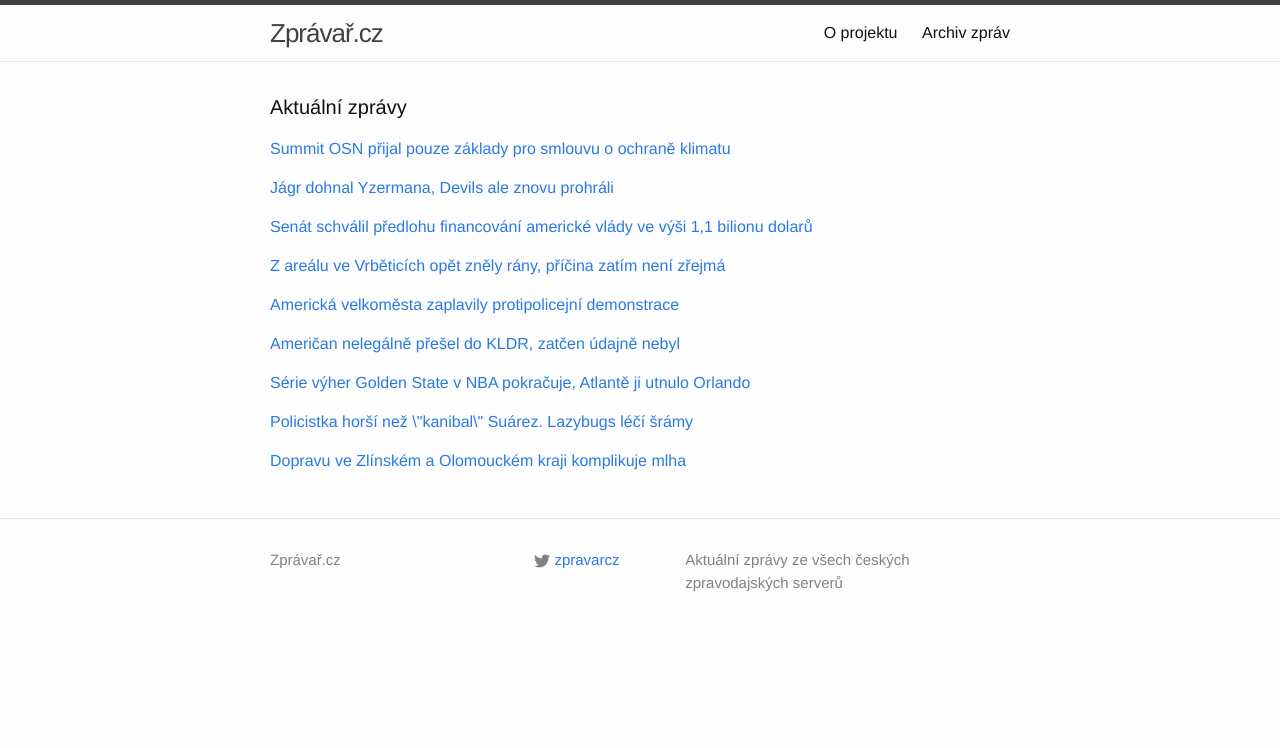
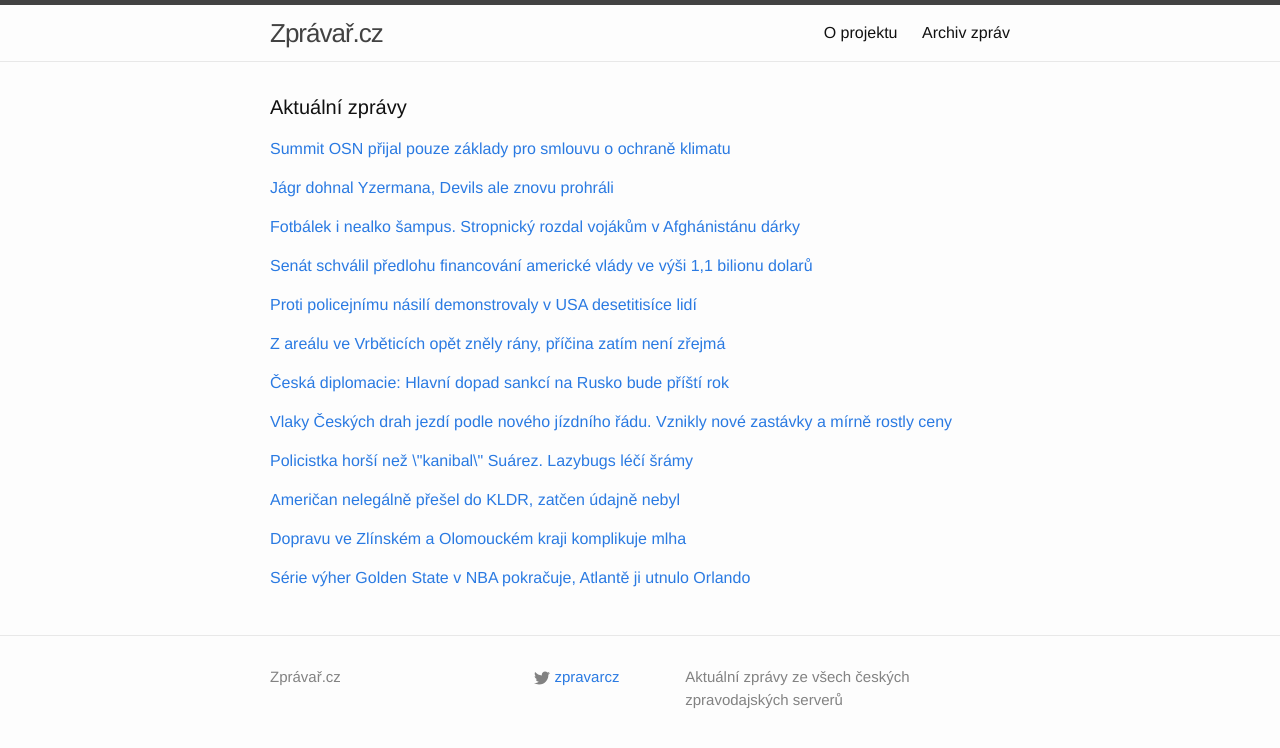
Before and after one commit to adliska/zpravar, a Jekyll site: the page built from index.html, in a window 1280 px wide. Shown: the top 748 px of the page. Built offline with Jekyll 4.4.1, drawn with Linux system fonts in a browser that asks for light colours.

Commit message:
zpravar news update

```diff
--- a/index.html
+++ b/index.html
@@ -28,8 +28,18 @@ layout: default
 <li><a href=http://www.denik.cz/hokej/jagr-dohnal-yzermana-devils-ale-znovu-prohrali-20141214.html>Jágr dohnal Yzermana, Devils ale znovu prohráli - www.denik.cz</a></li>
 <li><a href=http://sport.aktualne.cz/voracek-zaril-jenze-seugin-sestrelil-devils-a-dal-mu-unika/r~feaf89f2830c11e4bdad0025900fea04/>Voráček zářil, jenže Seugin sestřelil Devils a dál mu uniká - sport.aktualne.cz</a></li>
 </ul>
-</div><p><a href="javascript:;" onclick="toggle_visibility('zpravy2')">Senát schválil předlohu financování americké vlády ve výši 1,1 bilionu dolarů</a></p>
+</div><p><a href="javascript:;" onclick="toggle_visibility('zpravy2')">Fotbálek i nealko šampus. Stropnický rozdal vojákům v Afghánistánu dárky</a></p>
 <div id="zpravy2" style="display:none">
+<ul>
+<li><a href=http://zpravy.idnes.cz/stropnicky-v-afghanistanu-d0j-/zahranicni.aspx?c=A141214_102029_zahranicni_cen>Fotbálek i nealko šampus. Stropnický rozdal vojákům v Afghánistánu dárky - zpravy.idnes.cz</a></li>
+<li><a href=http://www.lidovky.cz/stropnicky-navstivil-ceske-vojaky-v-afghanistanu-fs3-/zpravy-svet.aspx?c=A141214_102510_ln_zahranici_mmu>Stropnický navštívil české vojáky v Afghánistánu navzdory útokům Talibanu  - www.lidovky.cz</a></li>
+<li><a href=http://www.ceskatelevize.cz/ct24/domaci/295442-stropnicky-privezl-vojakum-do-afghanistanu-k-vanocum-fotbalek/>Stropnický přivezl vojákům do Afghánistánu k Vánocům fotbálek - www.ceskatelevize.cz</a></li>
+<li><a href=http://zpravy.aktualne.cz/zahranici/stropnicky-navstivil-ceske-vojaky-v-afghanistanu/r~0bf2a1bc837111e493c9002590604f2e/>Stropnický navštívil české vojáky v Afghánistánu - zpravy.aktualne.cz</a></li>
+<li><a href=http://echo24.cz/a/iusP9>Afghánský prezident emotivně odsoudil útoky Talibanu - echo24.cz</a></li>
+<li><a href=http://www.ceskenoviny.cz/zpravy/zpravy/afghansky-prezident-ghani-odsoudil-sobotni-utoky-hnuti-taliban/1158712>Afghánský prezident Ghaní odsoudil sobotní útoky hnutí Taliban - www.ceskenoviny.cz</a></li>
+</ul>
+</div><p><a href="javascript:;" onclick="toggle_visibility('zpravy3')">Senát schválil předlohu financování americké vlády ve výši 1,1 bilionu dolarů</a></p>
+<div id="zpravy3" style="display:none">
 <ul>
 <li><a href=http://zahranicni.ihned.cz/amerika-usa/c1-63257960-senat-schvalil-predlohu-financovani-americke-vlady-ve-vysi-1-1-bilionu-dolaru>Senát schválil předlohu financování americké vlády ve výši 1,1 bilionu dolarů - zahranicni.ihned.cz</a></li>
 <li><a href=http://zpravy.aktualne.cz/zahranici/americky-senat-schvalil-plan-financovani-vlady/r~db146878835c11e49e4b0025900fea04/>Americký Senát schválil plán financování vlády - zpravy.aktualne.cz</a></li>
@@ -38,8 +48,18 @@ layout: default
 <li><a href=http://zpravy.e15.cz/zahranicni/politika/americky-senat-schvalil-plan-financovani-vlady-1145611>Americký Senát schválil plán financování vlády - zpravy.e15.cz</a></li>
 <li><a href=http://zpravy.e15.cz/zahranicni/politika/senat-usa-prodlouzil-provizorium-pro-financovani-vladnich-uradu-do-stredy-1145611>Senát USA prodloužil provizorium pro financování vládních úřadů. Do středy - zpravy.e15.cz</a></li>
 </ul>
-</div><p><a href="javascript:;" onclick="toggle_visibility('zpravy3')">Z areálu ve Vrběticích opět zněly rány, příčina zatím není zřejmá</a></p>
-<div id="zpravy3" style="display:none">
+</div><p><a href="javascript:;" onclick="toggle_visibility('zpravy4')">Proti policejnímu násilí demonstrovaly v USA desetitisíce lidí</a></p>
+<div id="zpravy4" style="display:none">
+<ul>
+<li><a href=http://www.novinky.cz/zahranicni/amerika/356317-proti-policejnimu-nasili-demonstrovaly-v-usa-desetitisice-lidi.html>Proti policejnímu násilí demonstrovaly v USA desetitisíce lidí - www.novinky.cz</a></li>
+<li><a href=http://www.ceskatelevize.cz/ct24/svet/295440-americka-velkomesta-zaplavily-protipolicejni-demonstrace/>Americká velkoměsta zaplavily protipolicejní demonstrace - www.ceskatelevize.cz</a></li>
+<li><a href=http://www.tyden.cz/rubriky/zahranici/amerika/stop-policejni-brutalite-demonstrovali-lide-v-usa_327224.html>Stop policejní brutalitě! demonstrovali lidé v USA - www.tyden.cz</a></li>
+<li><a href=http://www.ceskenoviny.cz/zpravy/zpravy/tisice-lidi-v-usa-demonstrovaly-proti-policejnimu-nasili/1158671>Tisíce lidí v USA demonstrovaly proti policejnímu násilí - www.ceskenoviny.cz</a></li>
+<li><a href=http://www.lidovky.cz/myslime-to-vazne-tisice-lidi-demonstrovaly-v-usa-proti-policejnimu-nasili-1uz-/zpravy-svet.aspx?c=A141214_074842_ln_zahranici_hm>„Myslíme to vážně!“ Tisíce lidí demonstrovaly v USA proti policejnímu násilí  - www.lidovky.cz</a></li>
+<li><a href=http://www.novinky.cz/zahranicni/amerika/356309-tisice-lidi-vyrazily-ve-washingtonu-do-ulic-kvuli-udajne-zvuli-policie.html>Tisíce lidí vyrazily ve Washingtonu do ulic kvůli údajné zvůli policie - www.novinky.cz</a></li>
+</ul>
+</div><p><a href="javascript:;" onclick="toggle_visibility('zpravy5')">Z areálu ve Vrběticích opět zněly rány, příčina zatím není zřejmá</a></p>
+<div id="zpravy5" style="display:none">
 <ul>
 <li><a href=http://zpravy.idnes.cz/dalsi-rany-znely-z-arealu-ve-vrbeticich-d9b-/domaci.aspx?c=A141214_084458_domaci_cen>Z areálu ve Vrběticích opět zněly rány, příčina zatím není zřejmá - zpravy.idnes.cz</a></li>
 <li><a href=http://www.novinky.cz/krimi/356315-z-vrbetic-se-ozvaly-dalsi-dve-rany-policie-overuje-zda-slo-o-vybuchy.html>Z Vrbětic se ozvaly další dvě rány. Policie ověřuje, zda šlo o výbuchy - www.novinky.cz</a></li>
@@ -47,41 +67,48 @@ layout: default
 <li><a href=http://www.denik.cz/z_domova/z-arealu-ve-vrbeticich-se-ozvaly-dve-rany-policie-proveruje-zda-slo-o-vybuchy-20.html>Z areálu ve Vrběticích se ozvaly dvě rány. Policie prověřuje, zda šlo o výbuchy - www.denik.cz</a></li>
 <li><a href=http://www.ceskenoviny.cz/zpravy/zpravy/z-vrbetic-se-ozvaly-dve-rany-policie-overuje-zda-slo-o-vybuchy/1158692>Z Vrbětic se ozvaly dvě rány, policie ověřuje, zda šlo o výbuchy - www.ceskenoviny.cz</a></li>
 </ul>
-</div><p><a href="javascript:;" onclick="toggle_visibility('zpravy4')">Americká velkoměsta zaplavily protipolicejní demonstrace</a></p>
-<div id="zpravy4" style="display:none">
+</div><p><a href="javascript:;" onclick="toggle_visibility('zpravy6')">Česká diplomacie: Hlavní dopad sankcí na Rusko bude příští rok</a></p>
+<div id="zpravy6" style="display:none">
 <ul>
-<li><a href=http://www.ceskatelevize.cz/ct24/svet/295440-americka-velkomesta-zaplavily-protipolicejni-demonstrace/>Americká velkoměsta zaplavily protipolicejní demonstrace - www.ceskatelevize.cz</a></li>
-<li><a href=http://www.tyden.cz/rubriky/zahranici/amerika/stop-policejni-brutalite-demonstrovali-lide-v-usa_327224.html>Stop policejní brutalitě! demonstrovali lidé v USA - www.tyden.cz</a></li>
-<li><a href=http://www.ceskenoviny.cz/zpravy/zpravy/tisice-lidi-v-usa-demonstrovaly-proti-policejnimu-nasili/1158671>Tisíce lidí v USA demonstrovaly proti policejnímu násilí - www.ceskenoviny.cz</a></li>
-<li><a href=http://www.lidovky.cz/myslime-to-vazne-tisice-lidi-demonstrovaly-v-usa-proti-policejnimu-nasili-1uz-/zpravy-svet.aspx?c=A141214_074842_ln_zahranici_hm>„Myslíme to vážně!“ Tisíce lidí demonstrovaly v USA proti policejnímu násilí  - www.lidovky.cz</a></li>
-<li><a href=http://www.novinky.cz/zahranicni/amerika/356309-tisice-lidi-vyrazily-ve-washingtonu-do-ulic-kvuli-udajne-zvuli-policie.html>Tisíce lidí vyrazily ve Washingtonu do ulic kvůli údajné zvůli policie - www.novinky.cz</a></li>
+<li><a href=http://zpravy.e15.cz/domaci/politika/ceska-diplomacie-hlavni-dopad-sankci-na-rusko-bude-pristi-rok-1145618>Česká diplomacie: Hlavní dopad sankcí na Rusko bude příští rok - zpravy.e15.cz</a></li>
+<li><a href=http://www.tyden.cz/rubriky/zahranici/rusko-a-okoli/dopad-sankci-rusko-teprve-pociti-cesi-pisi-i-o-represich-kremlu_327237.html>Dopad sankcí Rusko teprve pocítí. Češi píší i o represích Kremlu - www.tyden.cz</a></li>
+<li><a href=http://www.ceskenoviny.cz/zpravy/zpravy/hlavni-dopad-sankci-na-rusko-bude-pristi-rok-tvrdi-diplomacie/1158710>Hlavní dopad sankcí na Rusko bude příští rok, tvrdí diplomacie - www.ceskenoviny.cz</a></li>
+<li><a href=http://domaci.ihned.cz/c1-63258160-dopad-sankci-rusove-pociti-zejmena-pristi-rok-mini-ceske-ministerstvo-zahranici>Dopad sankcí Rusové pocítí zejména příští rok, míní české ministerstvo zahraničí - domaci.ihned.cz</a></li>
 </ul>
-</div><p><a href="javascript:;" onclick="toggle_visibility('zpravy5')">Američan nelegálně přešel do KLDR, zatčen údajně nebyl</a></p>
-<div id="zpravy5" style="display:none">
+</div><p><a href="javascript:;" onclick="toggle_visibility('zpravy7')">Vlaky Českých drah jezdí podle nového jízdního řádu. Vznikly nové zastávky a mírně rostly ceny </a></p>
+<div id="zpravy7" style="display:none">
+<ul>
+<li><a href=http://www.rozhlas.cz/_zprava/vlaky-ceskych-drah-jezdi-podle-noveho-jizdniho-radu-vznikly-nove-zastavky-a-mirne-rostly-ceny--1432272>Vlaky Českých drah jezdí podle nového jízdního řádu. Vznikly nové zastávky a mírně rostly ceny  - www.rozhlas.cz</a></li>
+<li><a href=http://zpravy.aktualne.cz/finance/novy-jizdni-rad-ceske-drahy-od-14-prosince-2014-2015/r~f32418a0820311e4995d002590604f2e/>Nový jízdní řád: Mírné zdražení a povinný lístek pro děti - zpravy.aktualne.cz</a></li>
+<li><a href=http://www.rozhlas.cz/_zprava/vlaky-ceskych-drah-jezdi-podle-noveho-jizdniho-radu-menily-se-ceny-i-zastavky--1432272>Vlaky Českých drah jezdí podle nového jízdního řádu. Měnily se ceny i zastávky  - www.rozhlas.cz</a></li>
+<li><a href=http://www.ceskatelevize.cz/ct24/domaci/295165-plati-novy-jizdni-rad-zmeny-nejsou-jen-kosmeticke/>Platí nový jízdní řád, změny nejsou jen kosmetické - www.ceskatelevize.cz</a></li>
+</ul>
+</div><p><a href="javascript:;" onclick="toggle_visibility('zpravy8')">Policistka horší než \"kanibal\" Suárez. Lazybugs léčí šrámy</a></p>
+<div id="zpravy8" style="display:none">
+<ul>
+<li><a href=http://www.tyden.cz/rubriky/sport/ostatni-sporty/policistka-horsi-nez-kanibal-suarez-lazybugs-leci-sramy_327203.html>Policistka horší než \"kanibal\" Suárez. Lazybugs léčí šrámy - www.tyden.cz</a></li>
+<li><a href=http://www.tyden.cz/rubriky/sport/ostatni-sporty/policistka-horsi-nez-kanibal-suarez-lazybugs-pocitaji-sramy_327203.html>Policistka horší než \"kanibal\" Suárez. Lazybugs počítají šrámy - www.tyden.cz</a></li>
+<li><a href=http://www.tyden.cz/rubriky/sport/ostatni-sporty/policistka-horsi-nez-kanibal-suarez-lazybugs-pocitaji-prvni-sramy_327203.html>Policistka horší než \"kanibal\" Suárez. Lazybugs počítají první šrámy - www.tyden.cz</a></li>
+</ul>
+</div><p><a href="javascript:;" onclick="toggle_visibility('zpravy9')">Američan nelegálně přešel do KLDR, zatčen údajně nebyl</a></p>
+<div id="zpravy9" style="display:none">
 <ul>
 <li><a href=http://zpravy.aktualne.cz/zahranici/american-nelegalne-presel-do-kldr-zatcen-udajne-nebyl/r~86f37d4a836311e4b6d20025900fea04/>Američan nelegálně přešel do KLDR, zatčen údajně nebyl - zpravy.aktualne.cz</a></li>
 <li><a href=http://zpravy.idnes.cz/kldr-uazala-novinarum-americana-martineze-fje-/zahranicni.aspx?c=A141214_080601_zahranicni_cen>KLDR ukázala Američana, který vnikl nelegálně do země. Kritizoval USA - zpravy.idnes.cz</a></li>
 <li><a href=http://www.ceskenoviny.cz/zpravy/zpravy/american-ktery-nelegalne-presel-do-kldr-udajne-nebyl-zatcen/1158688>Američan, který nelegálně přešel do KLDR, údajně nebyl zatčen - www.ceskenoviny.cz</a></li>
 </ul>
-</div><p><a href="javascript:;" onclick="toggle_visibility('zpravy6')">Série výher Golden State v NBA pokračuje, Atlantě ji utnulo Orlando</a></p>
-<div id="zpravy6" style="display:none">
+</div><p><a href="javascript:;" onclick="toggle_visibility('zpravy10')">Dopravu ve Zlínském a Olomouckém kraji komplikuje mlha</a></p>
+<div id="zpravy10" style="display:none">
+<ul>
+<li><a href=http://www.novinky.cz/domaci/356311-dopravu-ve-zlinskem-a-olomouckem-kraji-komplikuje-mlha.html>Dopravu ve Zlínském a Olomouckém kraji komplikuje mlha - www.novinky.cz</a></li>
+<li><a href=http://www.ceskenoviny.cz/zpravy/zpravy/dopravu-v-olomouckem-a-zlinskem-kraji-misty-komplikuje-mlha/1158685>Dopravu v Olomouckém a Zlínském kraji místy komplikuje mlha - www.ceskenoviny.cz</a></li>
+<li><a href=http://www.denik.cz/z_domova/dopravu-na-morave-misty-komplikuje-mlha-20141214.html>Dopravu na Moravě místy komplikuje mlha - www.denik.cz</a></li>
+</ul>
+</div><p><a href="javascript:;" onclick="toggle_visibility('zpravy11')">Série výher Golden State v NBA pokračuje, Atlantě ji utnulo Orlando</a></p>
+<div id="zpravy11" style="display:none">
 <ul>
 <li><a href=http://sport.idnes.cz/basketbal-nba-zpravodajstvi-dgc-/basket.aspx?c=A141214_092720_sport-basket_rou>Série výher Golden State v NBA pokračuje, Atlantě ji utnulo Orlando - sport.idnes.cz</a></li>
 <li><a href=http://www.sportovninoviny.cz/zpravy/serie-vyher-golden-state-v-nba-trva-atlante-ji-ukoncilo-orlando/1158707>Série výher Golden State v NBA trvá, Atlantě ji ukončilo Orlando - www.sportovninoviny.cz</a></li>
 <li><a href=http://www.denik.cz/ostatni_sport/golden-state-se-veze-na-vitezne-vlne-atlante-ukoncilo-serii-orlando-20141214.html>Úchvatná série Golden State pokračuje, Atlantě ji ukončilo Orlando - www.denik.cz</a></li>
 </ul>
-</div><p><a href="javascript:;" onclick="toggle_visibility('zpravy7')">Policistka horší než \"kanibal\" Suárez. Lazybugs léčí šrámy</a></p>
-<div id="zpravy7" style="display:none">
-<ul>
-<li><a href=http://www.tyden.cz/rubriky/sport/ostatni-sporty/policistka-horsi-nez-kanibal-suarez-lazybugs-leci-sramy_327203.html>Policistka horší než \"kanibal\" Suárez. Lazybugs léčí šrámy - www.tyden.cz</a></li>
-<li><a href=http://www.tyden.cz/rubriky/sport/ostatni-sporty/policistka-horsi-nez-kanibal-suarez-lazybugs-pocitaji-sramy_327203.html>Policistka horší než \"kanibal\" Suárez. Lazybugs počítají šrámy - www.tyden.cz</a></li>
-<li><a href=http://www.tyden.cz/rubriky/sport/ostatni-sporty/policistka-horsi-nez-kanibal-suarez-lazybugs-pocitaji-prvni-sramy_327203.html>Policistka horší než \"kanibal\" Suárez. Lazybugs počítají první šrámy - www.tyden.cz</a></li>
-</ul>
-</div><p><a href="javascript:;" onclick="toggle_visibility('zpravy8')">Dopravu ve Zlínském a Olomouckém kraji komplikuje mlha</a></p>
-<div id="zpravy8" style="display:none">
-<ul>
-<li><a href=http://www.novinky.cz/domaci/356311-dopravu-ve-zlinskem-a-olomouckem-kraji-komplikuje-mlha.html>Dopravu ve Zlínském a Olomouckém kraji komplikuje mlha - www.novinky.cz</a></li>
-<li><a href=http://www.ceskenoviny.cz/zpravy/zpravy/dopravu-v-olomouckem-a-zlinskem-kraji-misty-komplikuje-mlha/1158685>Dopravu v Olomouckém a Zlínském kraji místy komplikuje mlha - www.ceskenoviny.cz</a></li>
-<li><a href=http://www.denik.cz/z_domova/dopravu-na-morave-misty-komplikuje-mlha-20141214.html>Dopravu na Moravě místy komplikuje mlha - www.denik.cz</a></li>
-</ul>
 </div></div>
```
